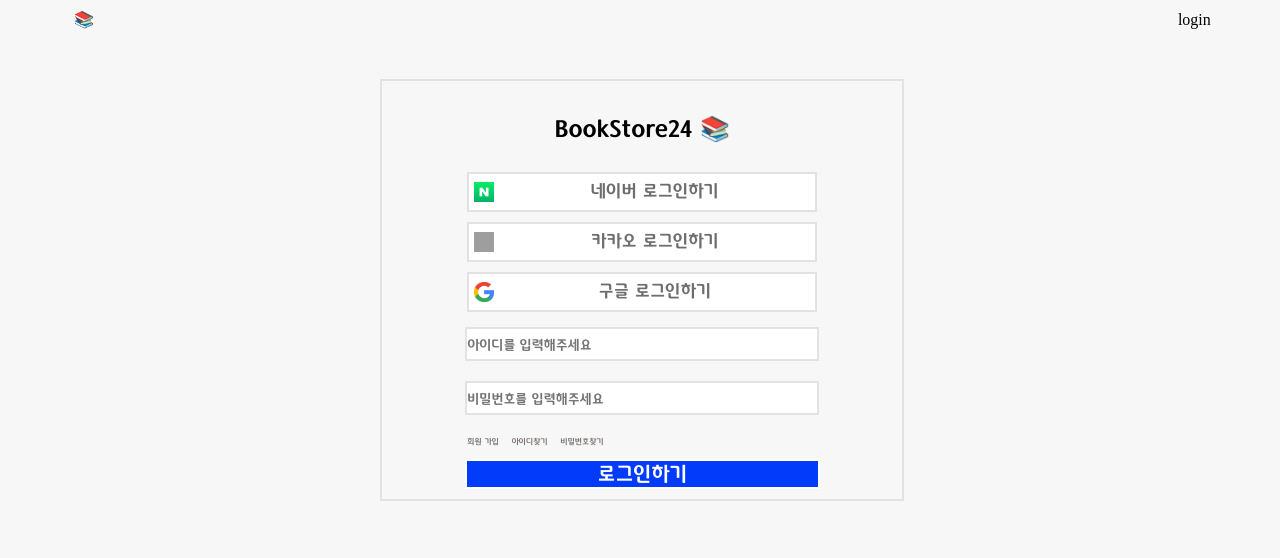
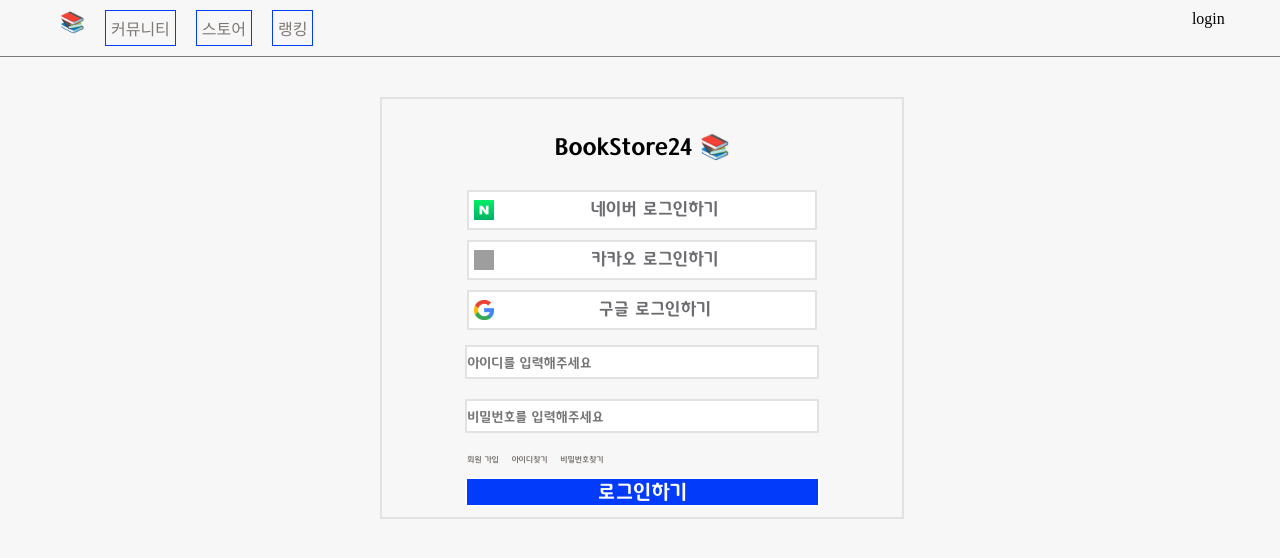
Before and after one commit to yundevingV/BookStore24, a React (Create React App) app: page /login in a window 1280 px wide. Shown: the top 558 px of the page. Built offline with nearby package versions, Linux system fonts and the light colour scheme; grey boxes are pictures that could not be loaded.

Commit message:
[Feat] : Header Link 기능 추가

```diff
--- a/src/components/Header.tsx
+++ b/src/components/Header.tsx
@@ -3,6 +3,8 @@
 
 //외부
 import styled from "styled-components";
+import { StyledLink } from "../styles/link";
+import { Space } from "../styles/Space";
 
 interface LoginStatus {
     isLogin: boolean;
@@ -13,13 +15,38 @@
 
     return (
         <Positioner>
+            <Space width={50} height={0} />
             <Logo>
+                <StyledLink to='/'>
                 📚
+                </StyledLink>
             </Logo>
+
+            <Review>
+                <StyledLink to='/bookcommunity'>
+                    커뮤니티
+                </StyledLink>
+            </Review>
+
+            <Store>
+                <StyledLink to='/bookstore'>
+
+                스토어
+                </StyledLink>
+            </Store>
+
+
+            <Ranking>
+                <StyledLink to='/bookranking'>
+
+                랭킹
+                </StyledLink>
+            </Ranking>
 
             <Menu>
                 <LoginStatus isLogin={isLogin} />
             </Menu>
+            <Space width={50} height={0} />
 
         </Positioner>
     )
@@ -32,22 +59,53 @@
 
     padding : 10px;
     display: flex;
-    justify-content: space-between;
-    align-items: center;
+
     color: black;
+
+    border-bottom : 1px solid#7d7874;
+
 
 `
 
 //로고
 const Logo = styled.div`
-    position : relative;
-    left : 5vw;
+    display: inline-block;
+    font-size: 20px;
+    font-weight: bold;
+
 `
 
+const Review = styled.div`
+    display: inline-block;
+    margin-left: 20px;
+
+    padding : 5px;
+    border : 0.3px solid #033bfa;
+`
+
+const Store = styled.div`
+    display: inline-block;
+    margin-left: 20px;
+
+    padding : 5px;
+
+    border : 0.3px solid #033bfa;
+
+`
+
+const Ranking = styled.div`
+    display: inline-block;
+    margin-left: 20px;
+
+    padding : 5px;
+
+    border : 0.3px solid #033bfa;
+
+`
 //로그인 / 로그아웃 상태표시
 const Menu = styled.div`
-    position : relative;
-    right : 5vw;
+    margin-left: auto;
+
 `
 
 const LoginStatus: React.FC<LoginStatus> = ({ isLogin }) => {
--- a/src/pages/EditProfile.tsx
+++ b/src/pages/EditProfile.tsx
@@ -31,7 +31,7 @@
         <Wrapper>
             <Header />
             <Container>
-                <Space height={5} />
+                <Space width={0} height={5} />
 
                 <PwdButtonContainer>
                     <PwdButton>
@@ -49,7 +49,7 @@
                         <P>프로필사진</P>
                         <Picture src={Jisoo} />
                     </PictureContainer>
-                    <Space height={20} />
+                    <Space width={0} height={20} />
 
                     <NickNameContainer>
                         <P>
@@ -68,20 +68,20 @@
 
                     </NickNameContainer>
 
-                    <Space height={20} />
+                    <Space width={0} height={20} />
 
                     <ResidenceContainer>
 
                         <P>거주지역 </P>
 
-                        <Space height={15} />
+                        <Space width={0} height={15} />
 
                             <Dropdown />
                     </ResidenceContainer>
 
                 </ProfileInfoContainer>
 
-                <Space height={20} />
+                <Space width={0} height={20} />
 
                 <SaveButtonContainer>
                     <SaveButton>
--- a/src/pages/Login.tsx
+++ b/src/pages/Login.tsx
@@ -22,6 +22,34 @@
         console.log(password);
         resetInput();
     }
+
+    async function postData(id: string, password: string): Promise<void> {
+        try {
+          const response = await fetch('http://bookstore24.shop/loginForm', {
+            method: 'POST',
+            headers: {
+              'Content-Type': 'application/json',
+            },
+            body: JSON.stringify({
+              id: id,
+              password: password,
+            }),
+          });
+
+          if (response.ok) {
+            const responseData = await response.json();
+            console.log('Response:', responseData);
+            // Process the response data as needed
+          } else {
+            throw new Error(`HTTP Error: ${response.status}`);
+          }
+        } catch (error) {
+          console.error(`Error:` );
+          // Handle the error appropriately
+        }
+      }
+
+
 
     return(
         <Wrapper>
@@ -107,7 +135,14 @@
                         로그인하기
                     </SubmitButton>
                 </ButtonContainer>
+                <ButtonContainer>
 
+                {/* 포스트 예시코드 */}
+                {/* <SubmitButton onClick={() => postData('ssar', '1234')}>
+                    log in
+                    </SubmitButton> */}
+
+                </ButtonContainer>
             </LoginContainer>
         </Wrapper>
     )
--- a/src/styles/Space.ts
+++ b/src/styles/Space.ts
@@ -1,11 +1,14 @@
 import { styled } from "styled-components";
 
 interface HeightProps {
+    width : number;
     height: number;
+
 }
 
 export const Space = styled.div<HeightProps>`
 
+width : ${props => props.width}px;
 height : ${props => props.height}px;
 
 `
--- a/src/styles/link.ts
+++ b/src/styles/link.ts
@@ -2,7 +2,7 @@
 import {Link} from "react-router-dom"
 
 export const StyledLink = styled(Link)`
-    color:  #7d7874;
+  color:  #7d7874;
 
   text-decoration: none;
   cursor: pointer;
```
